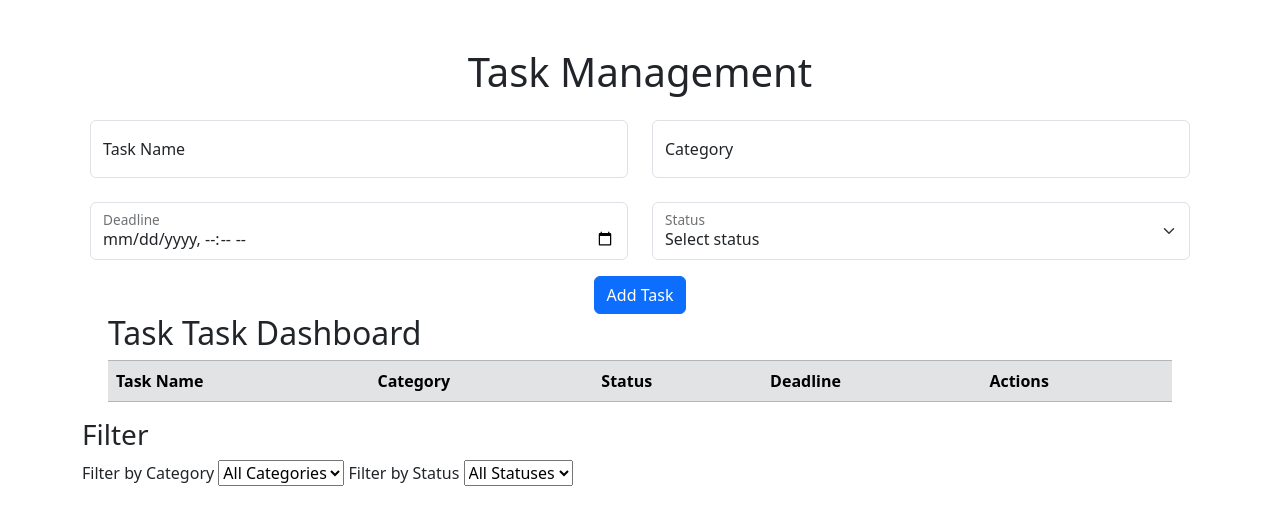
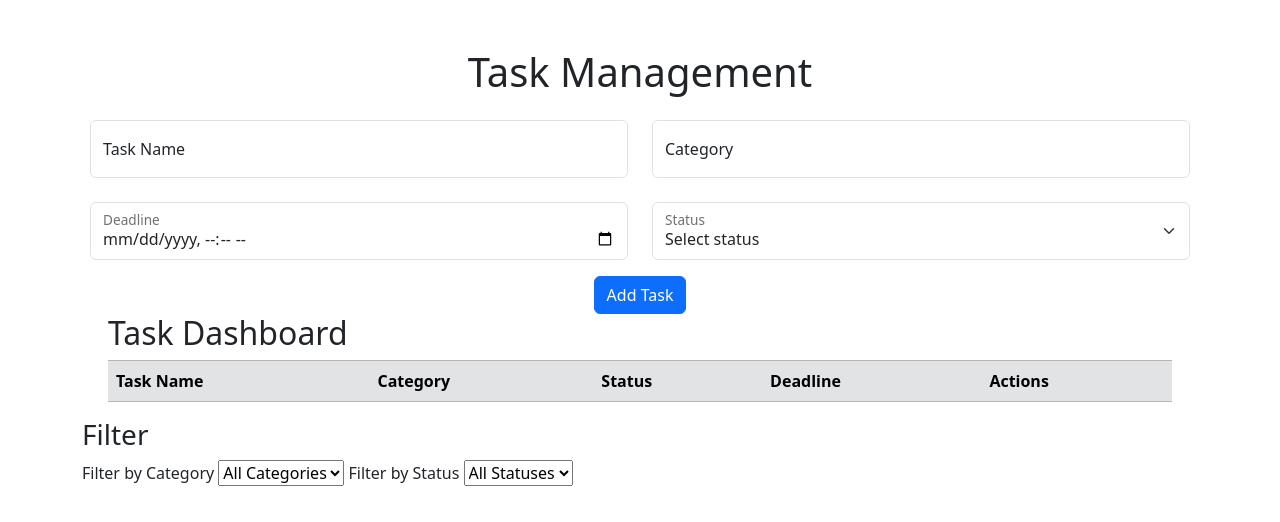
Before and after one commit to structbase/Task-Management-App-SBA4, a plain HTML site: page index.html in a window 1280 px wide. Drawn offline with nearby package versions, Linux system fonts and the light colour scheme.

Commit message:
update to title on task table

```diff
--- a/index.html
+++ b/index.html
@@ -104,7 +104,7 @@
 
         <!-- Task List Table -->
         <div class="container" style="max-width: 85%">
-            <h2>Task Task Dashboard</h2>
+            <h2>Task Dashboard</h2>
             <table class="table" id="task-table" aria-label="Task List">
                 <thead class="table-secondary table-bordered">
                     <tr>
```
